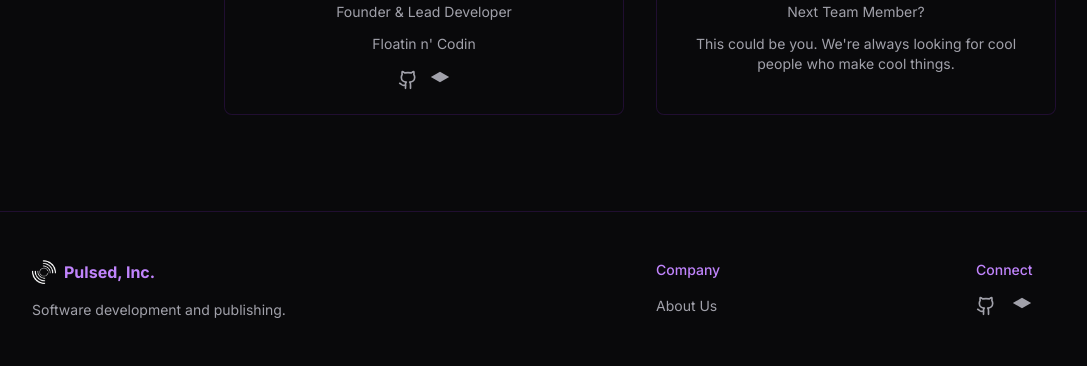
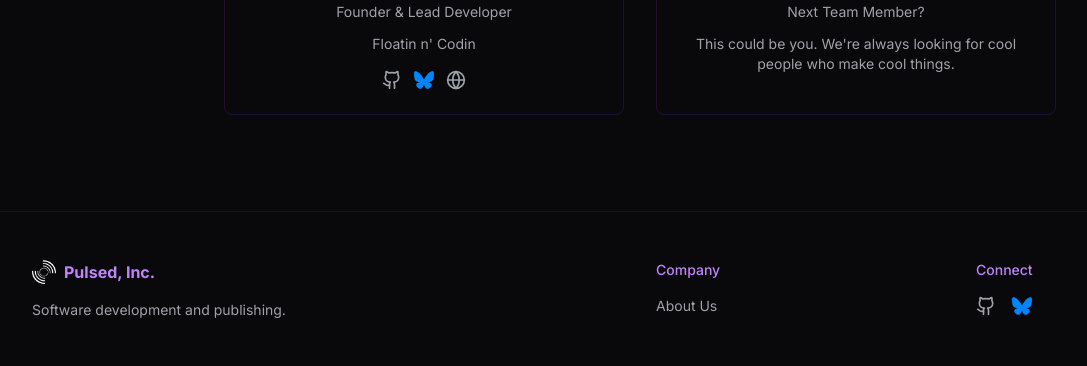
Before and after one commit to O4bit/Pulsed-Technologies-0i, a Next.js app: page /about in a window 1280 px wide. Shown: the part 1040-1406 px from the top of the page, without its empty margins (0-1087 px from the left). Built offline with nearby package versions, Linux system fonts and the light colour scheme.

Commit message:
Add Bluesky logo and my website to my profile

```diff
--- a/app/about/page.tsx
+++ b/app/about/page.tsx
@@ -74,9 +74,31 @@ export default function AboutPage() {
                       <Link href="https://github.com/O4bit" className="text-muted-foreground hover:text-purple-400">
                         <Github size={20} />
                       </Link>
-                      <Link href="https://bsky.app/o4bit.me" className="text-muted-foreground hover:text-purple-400">
-                        <svg className="h-5 w-5" viewBox="0 0 24 24" fill="currentColor">
-                          <path d="M12 2L1 8.4l11 6.4 11-6.4L12 2zm0 12.8L1 21.2l11-6.4 11 6.4L12 14.8z" />
+                      <Link href="https://bsky.app/profile/o4bit.me" className="text-muted-foreground hover:text-purple-400">
+                        <Image
+                          src="/bluesky-icon.svg"
+                          alt="Bluesky"
+                          width={20}
+                          height={20}
+                          className="h-5 w-5"
+                        />
+                      </Link>
+                      <Link href="https://o4bit.me" className="text-muted-foreground hover:text-purple-400">
+                        <svg
+                          xmlns="http://www.w3.org/2000/svg"
+                          width="20"
+                          height="20"
+                          viewBox="0 0 24 24"
+                          fill="none"
+                          stroke="currentColor"
+                          strokeWidth="2"
+                          strokeLinecap="round"
+                          strokeLinejoin="round"
+                          className="h-5 w-5"
+                        >
+                          <circle cx="12" cy="12" r="10" />
+                          <line x1="2" y1="12" x2="22" y2="12" />
+                          <path d="M12 2a15.3 15.3 0 0 1 4 10 15.3 15.3 0 0 1-4 10 15.3 15.3 0 0 1-4-10 15.3 15.3 0 0 1 4-10z" />
                         </svg>
                       </Link>
                     </div>
--- a/components/footer.tsx
+++ b/components/footer.tsx
@@ -42,12 +42,15 @@ export default function Footer() {
                 <Github className="h-5 w-5" />
                 <span className="sr-only">GitHub</span>
               </Link>
-              <Link href="https://bsky.app" className="text-muted-foreground transition-colors hover:text-purple-400">
-                <svg className="h-5 w-5" viewBox="0 0 24 24" fill="currentColor">
-                  <path d="M12 2L1 8.4l11 6.4 11-6.4L12 2zm0 12.8L1 21.2l11-6.4 11 6.4L12 14.8z" />
-                </svg>
-                <span className="sr-only">Bluesky</span>
-              </Link>
+      <Link href="https://bsky.app/profile/o4bit.me" className="text-muted-foreground hover:text-purple-400">
+                          <Image
+                          src="/bluesky-icon.svg"
+                          alt="Bluesky"
+                          width={20}
+                          height={20}
+                          className="h-5 w-5"
+                        />
+                      </Link>
             </div>
           </div>
         </div>
```
Also changed, not shown: public/bluesky-icon.svg (added).
